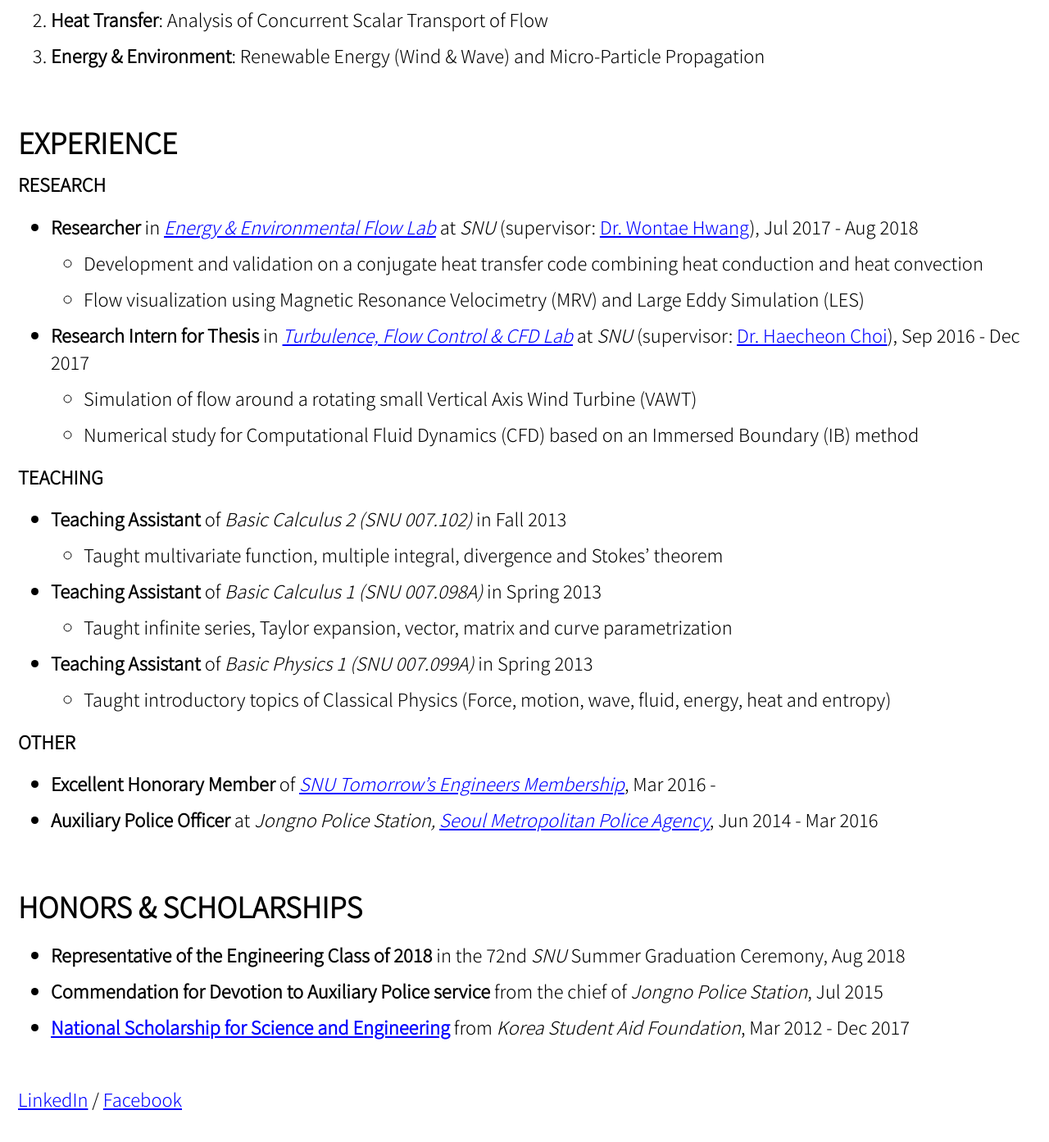
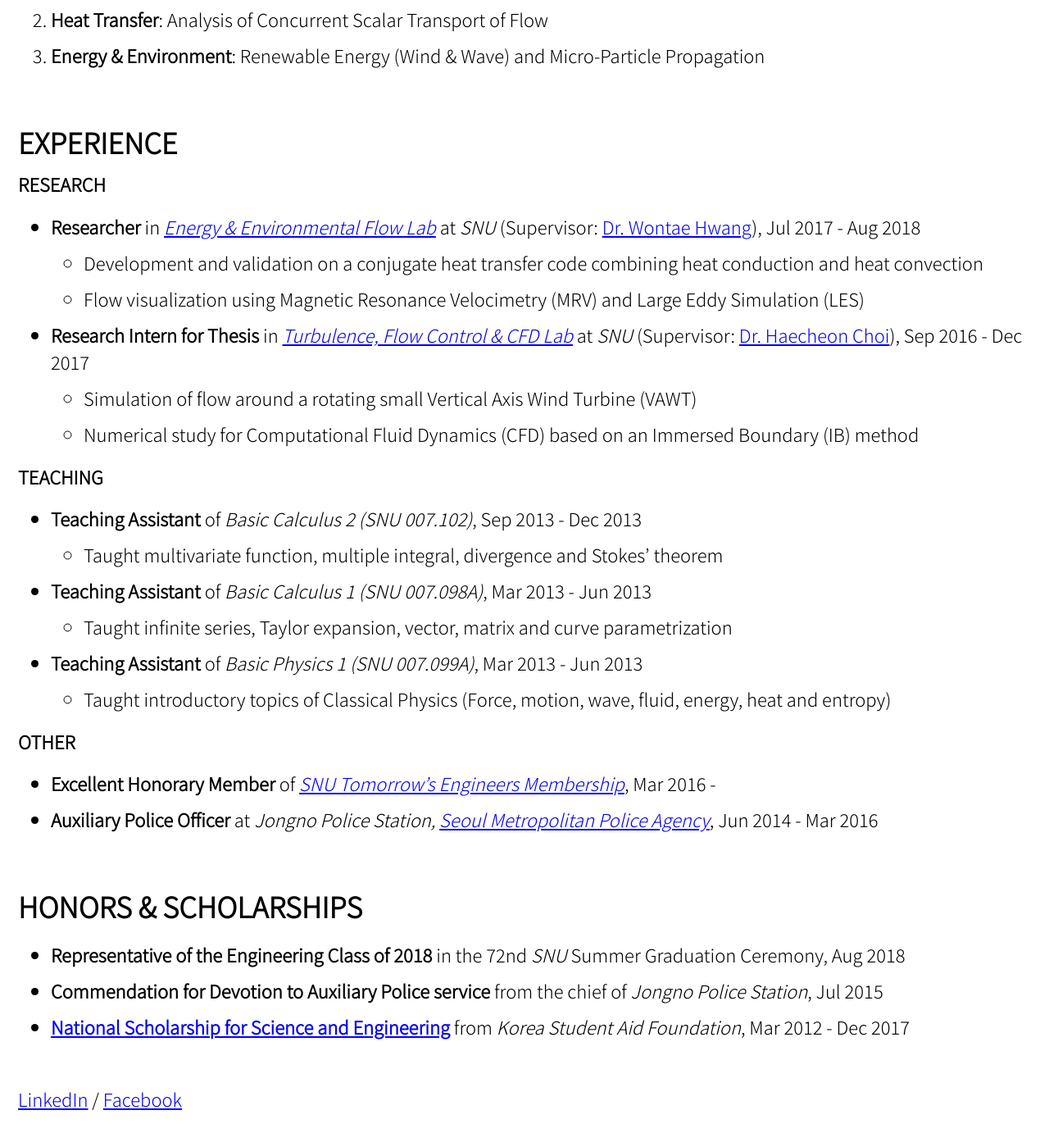
Before and after one commit to jun9303/jun9303.github.io, a Jekyll site: the page built from _pages/about.md, in a window 1280 px wide and 1400 px high, scrolled down 1343 px. Shown: the top 1393 px of the window at 82% size. Built offline with Jekyll 4.4.1, drawn with Linux system fonts in a browser that asks for light colours; cached includes are drawn as plain includes; nearby versions of some CDN libraries.

Commit message:
Signed-off-by: SJ <jun9303@gmail.com>

```diff
--- a/_pages/about.md
+++ b/_pages/about.md
@@ -44,23 +44,23 @@ feature_row:
 
 ### RESEARCH
 
-- **Researcher** in *[Energy & Environmental Flow Lab](http://eeflow.snu.ac.kr)* at *SNU* (supervisor: [Dr. Wontae Hwang](http://me.snu.ac.kr/eng/01_intro/faculty_view.asp?pid=137)), Jul 2017 - Aug 2018
+- **Researcher** in *[Energy & Environmental Flow Lab](http://eeflow.snu.ac.kr)* at *SNU* (Supervisor: [Dr. Wontae Hwang](http://me.snu.ac.kr/eng/01_intro/faculty_view.asp?pid=137)), Jul 2017 - Aug 2018
   + Development and validation on a conjugate heat transfer code combining heat conduction and heat convection
   + Flow visualization using Magnetic Resonance Velocimetry (MRV) and Large Eddy Simulation (LES)
 
-- **Research Intern for Thesis** in *[Turbulence, Flow Control & CFD Lab](http://tfc.snu.ac.kr)* at *SNU* (supervisor: [Dr. Haecheon Choi](http://me.snu.ac.kr/eng/01_intro/faculty_view.asp?pid=39)), Sep 2016 - Dec 2017
+- **Research Intern for Thesis** in *[Turbulence, Flow Control & CFD Lab](http://tfc.snu.ac.kr)* at *SNU* (Supervisor: [Dr. Haecheon Choi](http://me.snu.ac.kr/eng/01_intro/faculty_view.asp?pid=39)), Sep 2016 - Dec 2017
   + Simulation of flow around a rotating small Vertical Axis Wind Turbine (VAWT)
   + Numerical study for Computational Fluid Dynamics (CFD) based on an Immersed Boundary (IB) method
 
 ### TEACHING
 
-- **Teaching Assistant** of *Basic Calculus 2 (SNU 007.102)* in Fall 2013
+- **Teaching Assistant** of *Basic Calculus 2 (SNU 007.102)*, Sep 2013 - Dec 2013
   + Taught multivariate function, multiple integral, divergence and Stokes' theorem
 
-- **Teaching Assistant** of *Basic Calculus 1 (SNU 007.098A)* in Spring 2013
+- **Teaching Assistant** of *Basic Calculus 1 (SNU 007.098A)*, Mar 2013 - Jun 2013
   + Taught infinite series, Taylor expansion, vector, matrix and curve parametrization
 
-- **Teaching Assistant** of *Basic Physics 1 (SNU 007.099A)* in Spring 2013
+- **Teaching Assistant** of *Basic Physics 1 (SNU 007.099A)*, Mar 2013 - Jun 2013
   + Taught introductory topics of Classical Physics (Force, motion, wave, fluid, energy, heat and entropy)
 
 ### OTHER
```
